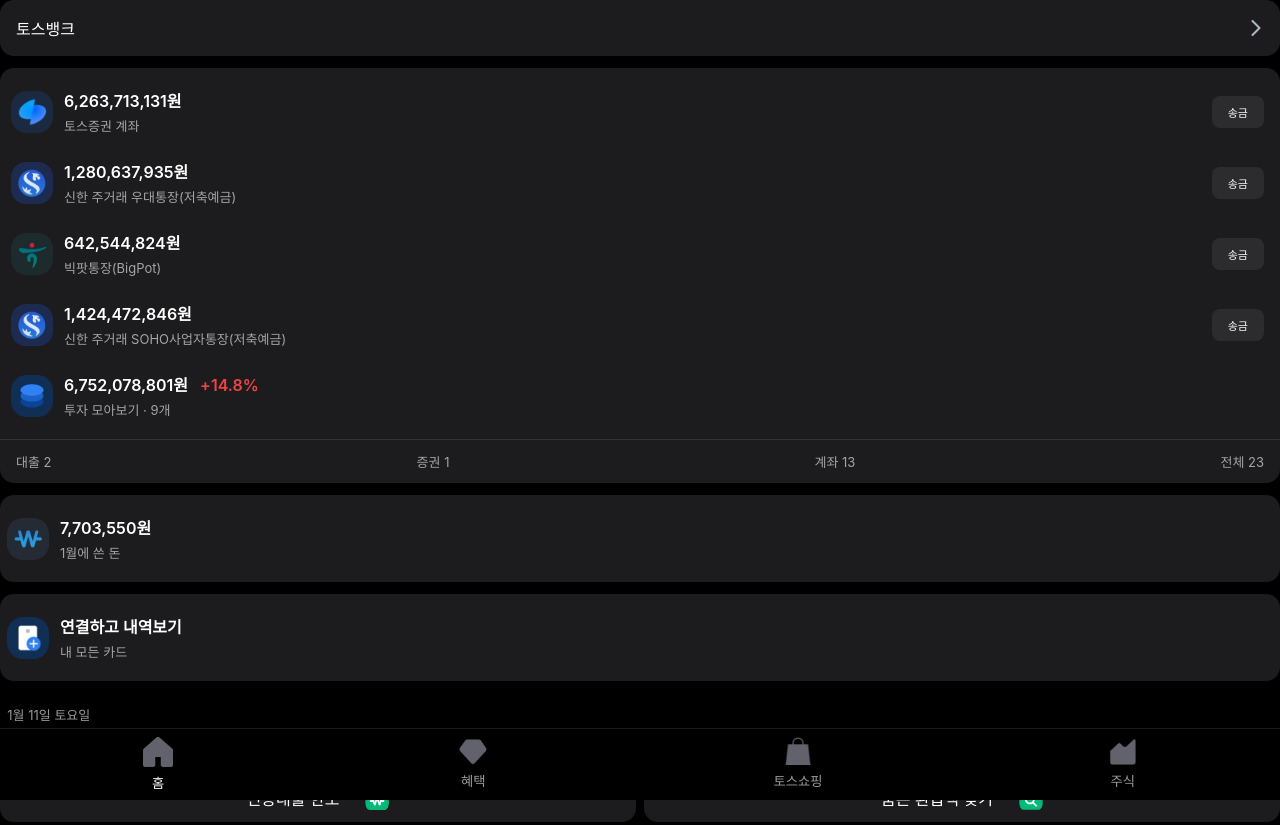
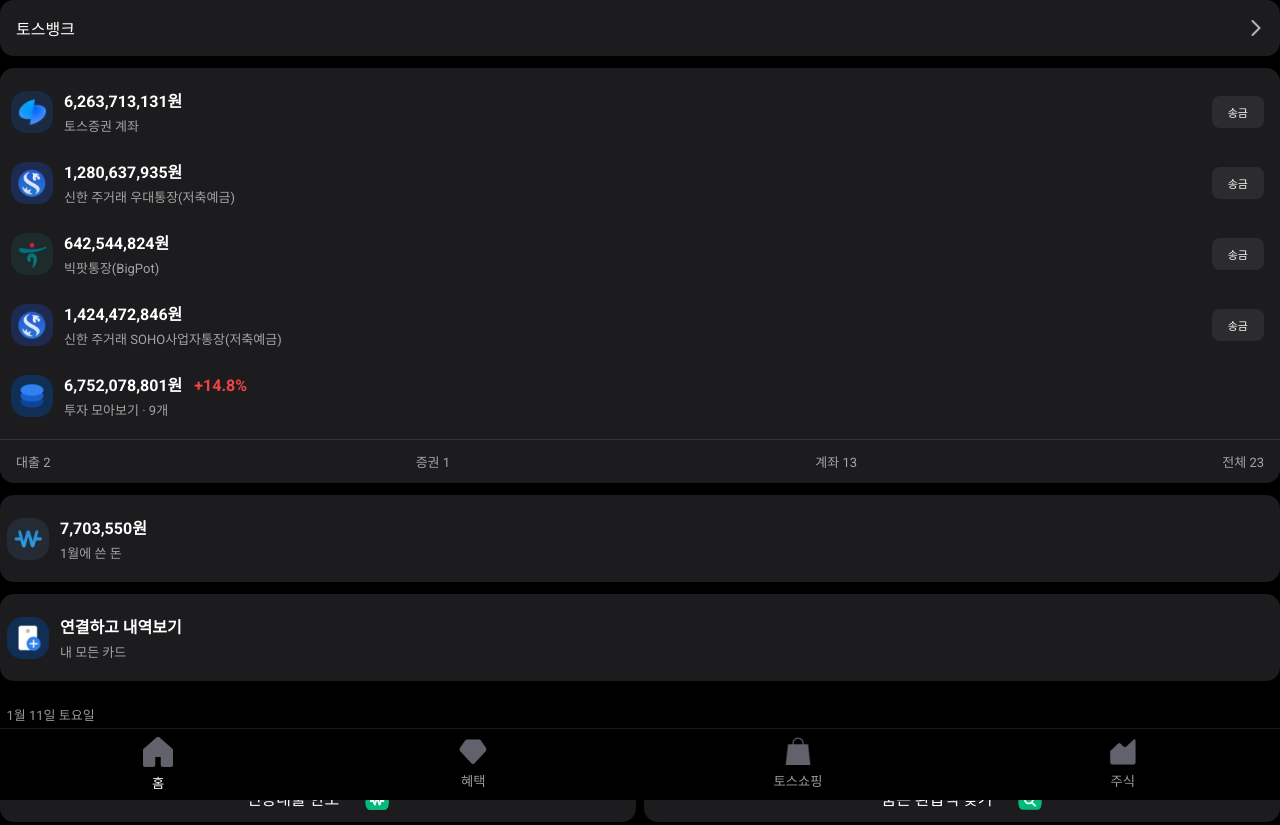
Before and after one commit to jidodae/jidodae.github.io, a plain HTML site: page index.html in a window 1280 px wide. Shown: the top 825 px of the page. Drawn offline with Linux system fonts and the light colour scheme.

Commit message:
Update index.html

```diff
--- a/index.html
+++ b/index.html
@@ -1,16 +1,21 @@
 <!DOCTYPE html>
 <html lang="ko">
 <head>
+    <meta name="mobile-web-app-capable" content="yes">
+    <meta name="apple-mobile-web-app-capable" content="yes">
+    <meta name="apple-mobile-web-app-status-bar-style" content="black-translucent">
+    <meta name="viewport" content="width=device-width, initial-scale=1.0, maximum-scale=1.0, user-scalable=no">
     <meta charset="UTF-8">
-    <meta name="viewport" content="width=device-width, initial-scale=1.0">
-    <title>Toss Clone</title>
+    <title>Toss</title>
+<link rel="manifest" href="manifest.json">
+    <link href="https://fonts.googleapis.com/css2?family=Roboto:wght@400;500;700&display=swap" rel="stylesheet">
+    <link href="https://fonts.googleapis.com/css2?family=Nanum+Gothic&display=swap" rel="stylesheet">
     <style>
-        * {
+      * {
             margin: 0;
             padding: 0;
             box-sizing: border-box;
-            font-family: -apple-system, BlinkMacSystemFont, "Segoe UI", Roboto, sans-serif;
-            -webkit-font-smoothing: antialiased;
+            font-family: 'Roboto', -apple-system, BlinkMacSystemFont, 'Apple SD Gothic Neo', 'Nanum+Gothic', sans-serif;
         }
 
         body {
```
